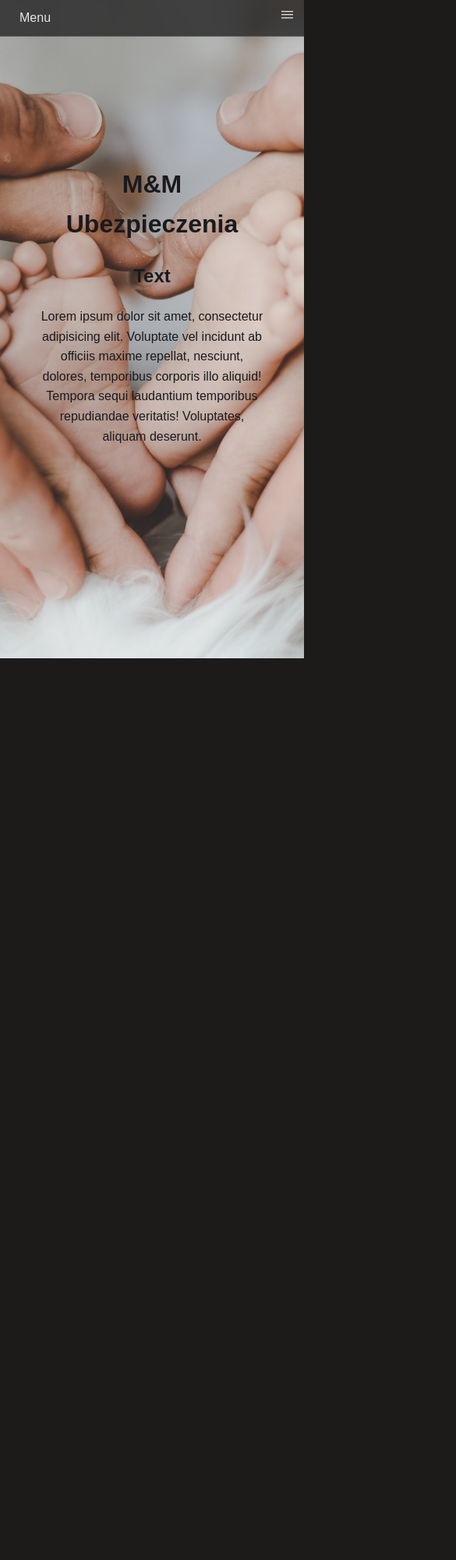
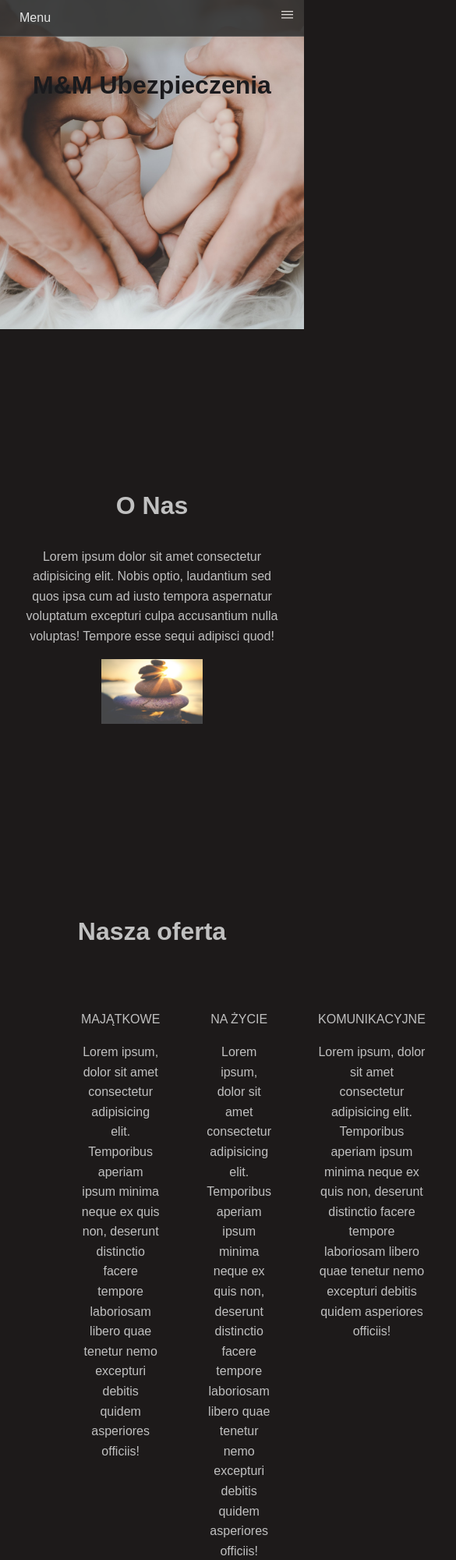
Before and after one commit to Beko44/M-M-Website, a plain HTML site: page index.html in a window 390 px wide. Shown: the top 2000 px of the page at 78% size, 585 px wide, since content can reach past the window. Before the commit the page ends 844 px from the top, so only its background shows below. Drawn offline with nearby package versions, Linux system fonts and the light colour scheme.

Commit message:
smooth scrolling, grid container adjusted

```diff
--- a/app.js
+++ b/app.js
@@ -20,3 +20,22 @@ $(function() {
   });
   $('.open-menu').height($(window).height());
 });
+
+// Smooth Scrolling
+$('.cf a').on('click', function(event) {
+    if (this.hash !== '') {
+      event.preventDefault();
+
+      const hash = this.hash;
+
+      $('html, body').animate(
+        {
+          scrollTop: $(hash).offset().top
+        },
+        800,
+        function() {
+          window.location.hash = hash;
+        }
+      );
+    }
+  });
--- a/index.html
+++ b/index.html
@@ -32,29 +32,85 @@
     </header>
     <div class="section-main container">
         <h1>M&M Ubezpieczenia</h1>
-        <h2>Text</h2>
-        <p class="lead">Lorem ipsum dolor sit amet, consectetur adipisicing elit. Voluptate vel incidunt ab officiis maxime repellat, nesciunt, dolores, temporibus corporis illo aliquid! Tempora sequi laudantium temporibus repudiandae veritatis! Voluptates, aliquam deserunt.</p>
+        <h2>
+        <p class="lead hide-on-small" >Lorem ipsum dolor sit amet, consectetur adipisicing elit. Voluptate vel incidunt ab officiis maxime repellat, nesciunt, dolores, temporibus corporis illo aliquid! Tempora sequi laudantium temporibus repudiandae veritatis! Voluptates, aliquam deserunt.</p></h2>
     </div>
 </div>
 
-<div id="nav">
 
-</div>
 
 <!--O Nas-->
-<div id="onas">
+<section id="onas" class="section">
+    <div class="container">
+        <h2>O Nas</h2>
+        <p class="lead">Lorem ipsum dolor sit amet consectetur adipisicing elit. Nobis optio, laudantium sed quos ipsa cum ad iusto tempora aspernatur voluptatum excepturi culpa accusantium nulla voluptas! Tempore esse sequi adipisci quod!</p>
 
-</div>
+        <img src="./img/onas1.jpg" alt="">
+
+    </div>
+
+</section>
 
 <!--Ubezpieczenia-->
-<div id="Ubezpieczenia">
+<section id="ubezpieczenia" class="section">
+    <div class="container">
+        <h2>Nasza oferta</h2>
+        <div class="container2">
+        <ul>
+            <li class="head">Majątkowe</li>
+            <li>
+                <p class="lead">Lorem ipsum, dolor sit amet consectetur adipisicing elit. Temporibus aperiam ipsum minima neque ex quis non, deserunt distinctio facere tempore laboriosam libero quae tenetur nemo excepturi debitis quidem asperiores officiis!</p>
+            </li></ul>
+            <ul>
+            <li class="head">Na życie</li>
+            <li>
+                <p class="lead">Lorem ipsum, dolor sit amet consectetur adipisicing elit. Temporibus aperiam ipsum minima neque ex quis non, deserunt distinctio facere tempore laboriosam libero quae tenetur nemo excepturi debitis quidem asperiores officiis!</p>
+            </li></ul>
+            <ul>
+            <li class="head">Komunikacyjne</li>
+            <li>
+                <p class="lead">Lorem ipsum, dolor sit amet consectetur adipisicing elit. Temporibus aperiam ipsum minima neque ex quis non, deserunt distinctio facere tempore laboriosam libero quae tenetur nemo excepturi debitis quidem asperiores officiis!</p>
+            </li></ul>
+            <ul>
+            <li class="head">NNW</li>
+            <li>
+                <p class="lead">Lorem ipsum, dolor sit amet consectetur adipisicing elit. Temporibus aperiam ipsum minima neque ex quis non, deserunt distinctio facere tempore laboriosam libero quae tenetur nemo excepturi debitis quidem asperiores officiis!</p>
+            </li></ul>
+            <ul>
+            <li class="head">...i wiele innych</li>
+            <li>
+                <p class="lead">Lorem ipsum, dolor sit amet consectetur adipisicing elit. Temporibus aperiam ipsum minima neque ex quis non, deserunt distinctio facere tempore laboriosam libero quae tenetur nemo excepturi debitis quidem asperiores officiis!</p>
+            </li>
+        </ul>
+    </div>
+    </div>
 
-</div>
+</section>
 
 <!--Kontakt-->
-<div id="kontakt">
+<section id="kontakt" class="section">
+    <div class="container">
+        <h2>Kontakt</h2>
+        <p class="lead">Godziny otwarcia: 09:00-17:00</p>
+        <div class="container3">
+        <ul>
+            <li>Mieszka I 8</li>
+            <li>66-300 Międzyrzecz</li>
+        </ul>
+        <ul>
+            <li>biuro@ubezpieczenia-koch.pl</li>
+        </ul>
+        <ul>
+            <li>+48 515 041 800</li>
+        </ul>
+        <ul>
+            <li>Skontaktuj się przez Facebook</li>
+        </ul>
+    </div>
 
-</div>
+    </div>
+
+</section>
 
 
 
--- a/style.css
+++ b/style.css
@@ -7,6 +7,10 @@ body {
     margin: 0;
     color: rgb(247, 245, 234);
     line-height: 1.6;
+  }
+
+  img {
+      width: 100%;
   }
 
   /*Home*/
@@ -21,8 +25,36 @@ body {
       position: relative;
       overflow-y: hidden;
       color: rgb(26, 26, 29);
-      text-shadow: rgb(29, 26, 26);
   }
+
+  #home h1{
+      font-size: 3rem;
+  }
+
+  #home h2{
+      font-weight: normal;
+  }
+
+/* Sections */
+.section {
+    padding: 2rem 0;
+    color: silver;
+}
+
+.section img{
+    width: 40%;
+    height: auto;
+}
+
+.section h3{
+    font-size: 1,3rem;
+    text-align: center;
+}
+
+.section h2{
+    font-size: 2rem;
+
+}
 
 
 
@@ -31,9 +63,34 @@ body {
     max-width: 1180px;
     text-align: center;
     margin: 0 auto;
-    padding: 0 3rem;
-    margin-top: 25vh;
+    padding: 0 2rem;
+    margin-top: 20vh;
+}
 
+.container2{
+    display: grid;
+    grid-gap: 20px;
+    grid-template-columns: repeat(5, 1fr);
+    padding: 2rem;
+}
+
+.container2 ul{
+    list-style: none;
+}
+
+.container3{
+    display: grid;
+    grid-gap: 20px;
+    grid-template-columns: repeat(4, 1fr);
+    padding: 2rem;
+}
+
+.container3 ul{
+    list-style: none;
+}
+
+.head{
+    text-transform: uppercase;
 }
 
   /*Nav*/
@@ -70,7 +127,21 @@ body {
   }
 
   @media screen and (max-width: 580px) {
+    .hide-on-small {
+        display: none;
+    }
 
+    #home {
+        height: 50vh;
+    }
+
+    #home .container{
+        margin-top: 10vh;
+    }
+
+    #home h1{
+        font-size: 2rem;
+    }
 
     nav {
       height: auto;
```
Also changed, not shown: img/onas1.jpg (added).
